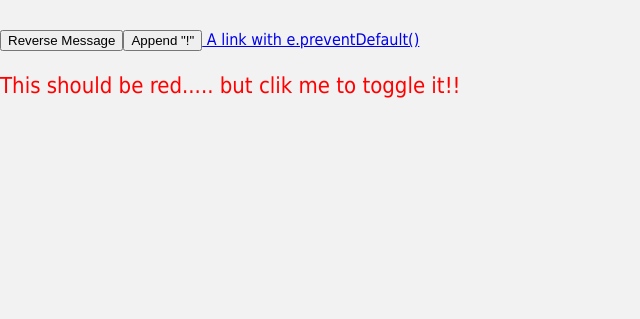
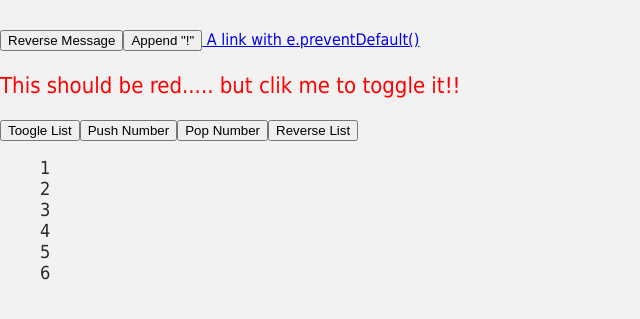
Before and after one commit to dperial/vue3_intro, a plain HTML site: page index.html in a window 1280 px wide. Shown: the part 95-414 px from the top of the page, without its empty margins (0-640 px from the left). Drawn offline with nearby package versions, Linux system fonts and the light colour scheme.

Commit message:
Condition and loops in Vuejs

```diff
--- a/index.html
+++ b/index.html
@@ -20,7 +20,9 @@
           return {
             message: ' Hello World !',
             isRed: true,
-            color: 'lightgreen'
+            color: 'lightgreen',
+            show: true,
+            list: [1, 2, 3, 4, 5, 6]
           }
         },
         methods: {
@@ -67,6 +69,18 @@
         <p :class="{red:isRed}" @click="toggleRed" :title="message">
           This should be red..... but clik me to toggle it!!
         </p>
+
+        <button @click="show = !show"> Toogle List</button>
+        <button @click="list.push(list.length + 1)"> Push Number </button>
+
+        <button @click="list.pop()"> Pop Number </button>
+        <button @click="list.reverse()"> Reverse List </button>
+
+        <ul v-if="show && list.length">
+          <li v-for="(item,index) in list"> {{ item }}</li>
+        </ul>
+        <p v-else-if="list.length"> List is not empty, but hidden</p>
+        <p v-else> List is empty!</p>
       </div>
   </body>
 </html>
```
